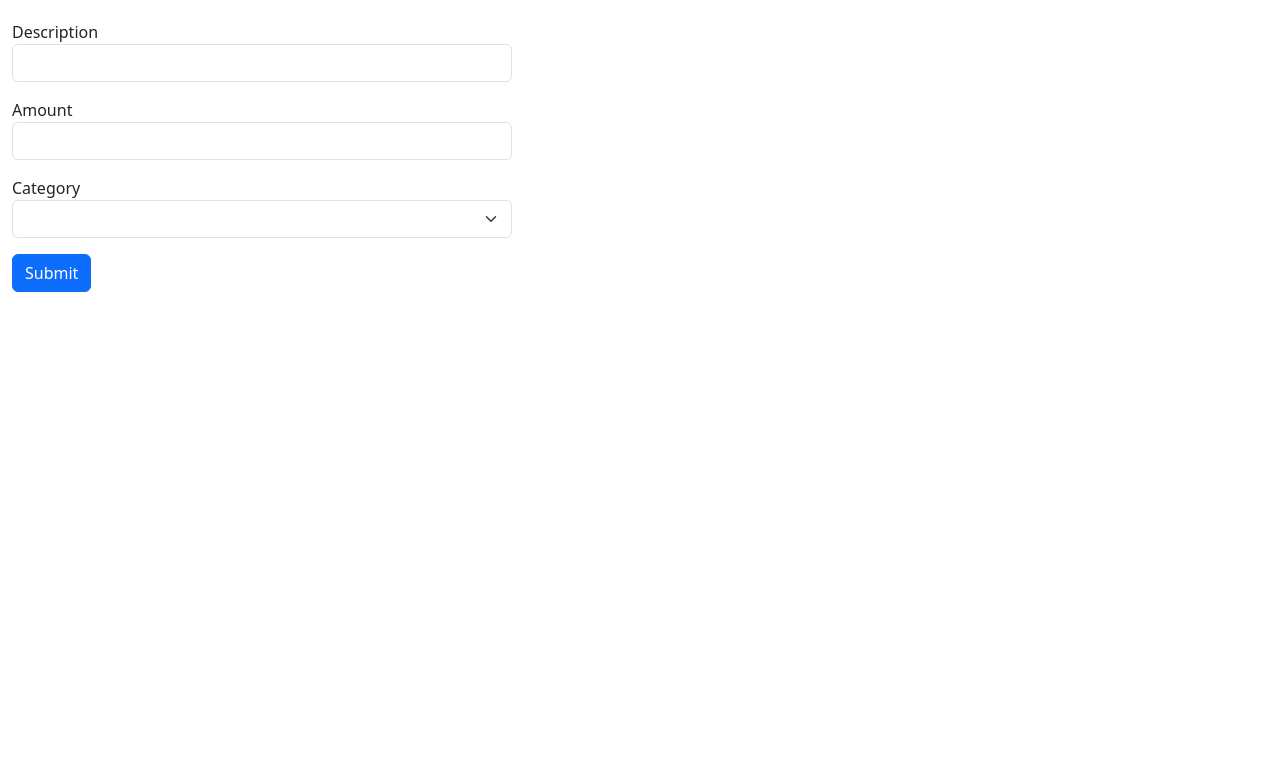
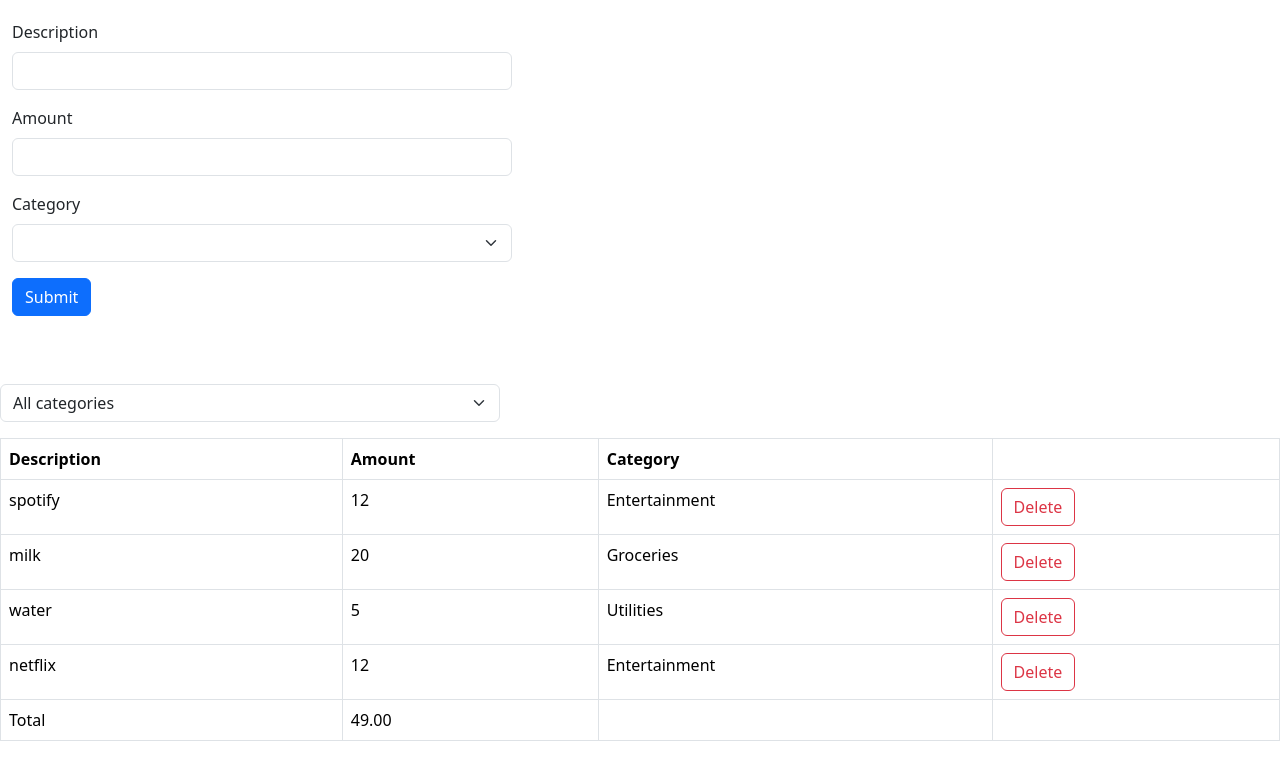
Before and after one commit to 02-ahmed/react-app, a React (Vite) app: page / in a window 1280 px wide. Shown: the top 780 px of the page. Built offline with nearby package versions, Linux system fonts and the light colour scheme.

Commit message:
worked on an expense tracker component

```diff
--- a/src/App.tsx
+++ b/src/App.tsx
@@ -1,15 +1,36 @@
 import { useState } from "react";
 import Like from "./components/Like";
-import ExpenseTracker from "./components/ExpenseTracker";
+import ExpenseTracker from "./components/expense-tracker/components/ExpenseTracker";
+import ExpenseList from "./components/expense-tracker/components/ExpenseList";
+import ExpenseFilter from "./components/expense-tracker/components/ExpenseFilter";
+import categories from "./components/expense-tracker/categories";
 
 function App() {
   const handleClick = (event:React.MouseEvent<HTMLButtonElement>) => {
     event.preventDefault();
   }
 
+  const [selectedCategory, setSelectedCategory] = useState('');
+
+  const [expenses, setExpenses] = useState([
+    {id:1, description: 'spotify', amount: 12, category:'Entertainment'},
+    {id:2, description: 'milk', amount: 20, category:'Groceries'},
+    {id:3, description: 'water', amount: 5, category:'Utilities'},
+    {id:4, description: 'netflix', amount: 12, category:'Entertainment'},
+  ]);
+
+  const visibleExpenses = selectedCategory? expenses.filter((e) =>e.category === selectedCategory) : expenses;
+
+
   return (
     <>
-      <ExpenseTracker />
+      <div className="mb-5">
+        <ExpenseTracker />
+      </div>
+      <div className="mb-3">
+        <ExpenseFilter onSelectCategory={(category) => setSelectedCategory(category)}/>
+      </div>
+      <ExpenseList expenses={visibleExpenses } onDelete={(id) => setExpenses(expenses.filter(e => e.id !== id))}/>
     </>
   )
 }
--- /dev/null
+++ b/src/components/expense-tracker/ExpenseTracker.css
@@ -0,0 +1,7 @@
+.expense-tracker {
+  padding: 20px 40px;
+}
+
+input, select {
+  max-width: 500px;
+}
--- /dev/null
+++ b/src/components/expense-tracker/categories.ts
@@ -0,0 +1,3 @@
+const categories = ["Groceries", "Utilities", "Entertainment"] as const;
+
+export default categories
--- /dev/null
+++ b/src/components/expense-tracker/components/ExpenseFilter.tsx
@@ -0,0 +1,20 @@
+import React from 'react';
+
+import categories from '../categories';
+
+interface Props {
+  onSelectCategory: (category: string) => void
+}
+
+const ExpenseFilter = ({onSelectCategory}: Props) => {
+  return (
+    <select className='form-select' onChange={(event) =>onSelectCategory(event.target.value)}>
+      <option value="">All categories</option>
+      {categories.map((category) => (
+        <option key={category} value={category}>{category}</option>
+      ))}
+    </select>
+  )
+}
+
+export default ExpenseFilter
--- /dev/null
+++ b/src/components/expense-tracker/components/ExpenseList.tsx
@@ -0,0 +1,55 @@
+import React from 'react';
+
+interface Expense {
+  id: number;
+  description: string;
+  amount: number;
+  category: string;
+}
+
+interface Props {
+  expenses: Expense[];
+  onDelete: (id: number) => void;
+}
+
+const ExpenseList = ({expenses, onDelete}: Props) => {
+  return (
+    <>
+      {expenses.length > 0 && <table className="table table-bordered">
+        <thead>
+          <tr>
+            <th>Description</th>
+            <th>Amount</th>
+            <th>Category</th>
+            <th></th>
+          </tr>
+        </thead>
+        <tbody>
+          {expenses.map((expense) => (
+            <tr key={expense.id}>
+              <td>{expense.description}</td>
+              <td>{expense.amount}</td>
+              <td>{expense.category}</td>
+              <td>
+                <button className="btn btn-outline-danger" onClick={() => onDelete(expense.id)} >Delete</button>
+              </td>
+            </tr>
+          ))}
+        </tbody>
+
+        <tfoot>
+          <tr>
+            <td>Total</td>
+            <td>{expenses.reduce((acc, expense) => expense.amount + acc, 0).toFixed(2)}</td>
+            <td></td>
+            <td></td>
+          </tr>
+        </tfoot>
+      </table>}
+
+    </>
+
+  )
+}
+
+export default ExpenseList
--- a/src/components/ExpenseTracker.tsx
+++ b/src/components/expense-tracker/components/ExpenseTracker.tsx
@@ -1,14 +1,15 @@
 import React from 'react';
-import '../App.css';
+import '../ExpenseTracker.css'
 import {z} from 'zod';
 import {zodResolver} from '@hookform/resolvers/zod';
 import { FieldValues, useForm } from 'react-hook-form';
+import categories from '../categories';
 
 
 const schema = z.object({
-  description: z.string().min(3, {message:'This field is required'}),
-  amount: z.number({invalid_type_error:'Enter an amount'}).min(1),
-  category: z.enum(['all-categories', 'groceries', 'utilities', 'entertainment'], {message: 'A category should be selected'})
+  description: z.string().min(3, {message:'Description should be at least 3 characters'}).max(100, {message: 'max allowed chars is 100'}),
+  amount: z.number({invalid_type_error:'Enter an amount'}).min(1).max(1000, {message: 'You have exceeded highest amount'}),
+  category: z.enum(categories, {message: 'A category should be selected'})
 });
 
 type FormData = z.infer<typeof schema>
@@ -26,23 +27,22 @@ const ExpenseTracker = () => {
         <form action="submit" onSubmit={handleSubmit(onSubmit)}>
         <div className='row g-3'>
         <div className='col-12'>
-          <label htmlFor="description">Description</label>
+          <label htmlFor="description" className='form-label'>Description</label>
           <input {...register('description')} type="text" className='form-control' id="description"/>
           {errors.description && <p className='text-danger'>{errors.description.message}</p>}
         </div>
         <div className='col-12 '>
-          <label htmlFor="amount">Amount</label>
+          <label htmlFor="amount" className='form-label'>Amount</label>
           <input {...register('amount', {valueAsNumber: true})} type="number" className='form-control' id="amount"/>
           {errors.amount && <p className='text-danger'>{errors.amount.message}</p>}
         </div>
-        <div className='col-12 '>
-          <label htmlFor="category">Category</label>
+        <div className='col-12'>
+          <label htmlFor="category" className='form-label'>Category</label>
           <select {...register('category')} name="category" id="category" className='form-select'>
             <option value=""></option>
-            <option value="all-categories">All Categories</option>
-            <option value="groceries">Groceries</option>
-            <option value="utilities">Utilities</option>
-            <option value="entertainment">Entertainment</option>
+            {categories.map((category) => (
+        <option key={category} value={category}>{category}</option>
+      ))}
           </select>
           {errors.category && <p className='text-danger'>{errors.category.message}</p>}
         </div>
```
